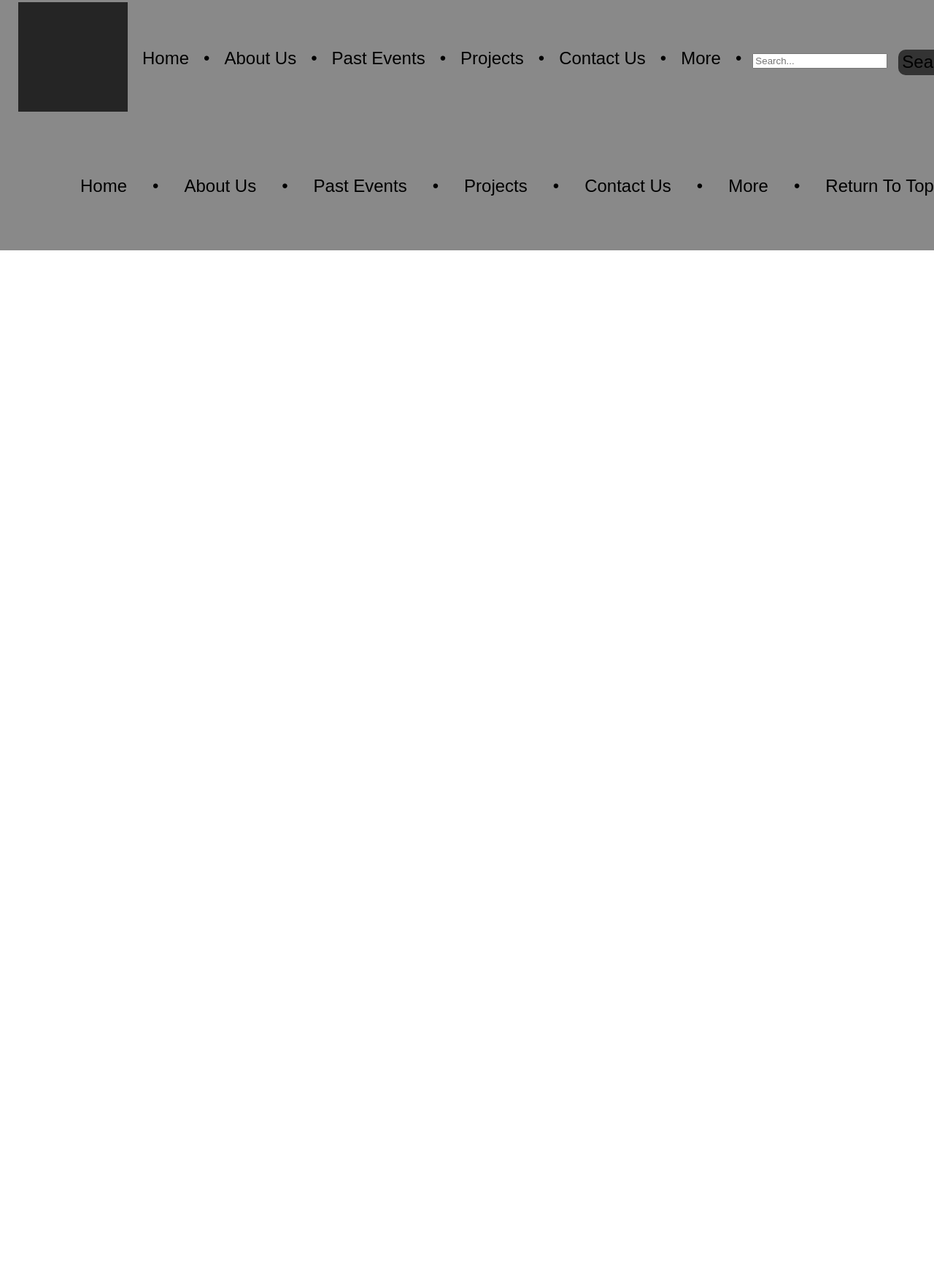
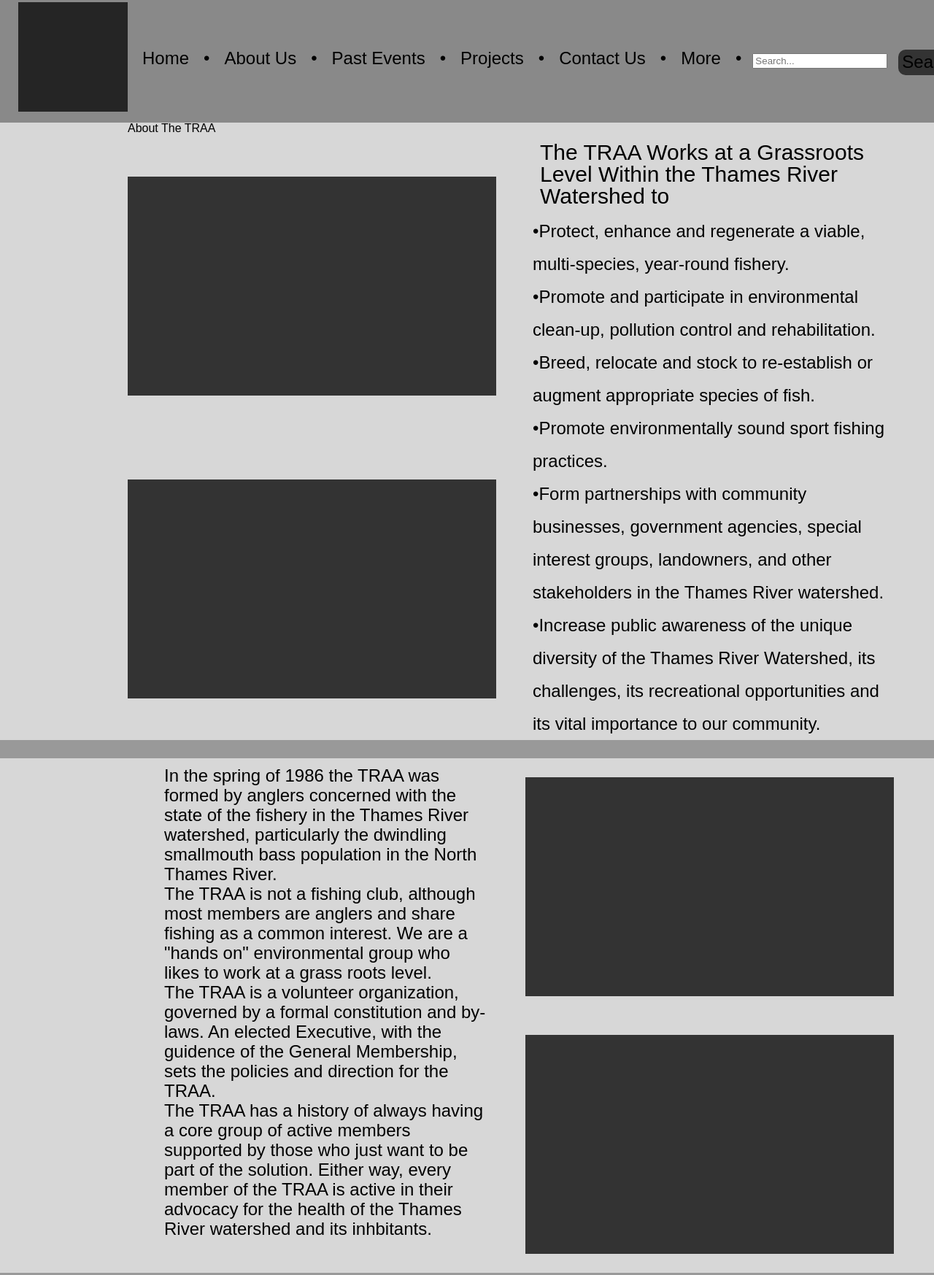
Before and after one commit to h-main81423/main_h_fuller_s_scaffold, a plain HTML site: page about.html in a window 1280 px wide. Shown: the part 7-1754 px from the top of the page at 73% size. Before the commit the page ends 800 px from the top, so only its background shows below. Drawn offline with Linux system fonts and the light colour scheme.

Commit message:
fixing about page overwrite
had to copy the about page from dev.sim branch into master due to complications with merging

```diff
--- a/about.html
+++ b/about.html
@@ -2,7 +2,7 @@
 <html lang="en">
 <head>
 	<meta charset="UTF-8">
-	<title>About Us</title>
+	<title>Thames River Anglers Association</title>
 	<link href="css/reset.css" rel="stylesheet" type="text/css">
 	<link href="css/main.css" rel="stylesheet" type="text/css">
 </head>
@@ -30,6 +30,61 @@
 		</nav>
 	</div>
 
+		<div class="title">
+		<h1>About The TRAA</h1></div>
+		<section id="about1">
+			<div id="aboutImageCon">
+				<div id="imageA1"></div>
+				<div id="imageA2"></div>
+			</div>
+			<div id="about1TextCon">
+				<section id="aboutTop">
+					<div class="title2">
+					<h2>The TRAA Works at a Grassroots Level Within the Thames River Watershed to</h2></div>
+					<p>•Protect, enhance and regenerate a viable, multi-species, year-round fishery.</p>
+					<p>•Promote and participate in environmental clean-up, pollution control and rehabilitation.</p>
+					<p>•Breed, relocate and stock to re-establish or augment appropriate species of fish.</p>
+					<p>•Promote environmentally sound sport fishing practices.</p>
+					<p>•Form partnerships with community businesses, government agencies, special interest groups, landowners, and other stakeholders in the Thames River watershed.</p>
+					<p>•Increase public awareness of the unique diversity of the Thames River Watershed, its challenges, its recreational opportunities and its vital importance to our community.</p>
+				</section>
+			</div>
+		</section>
+
+	<div class="divider"></div>
+
+	<div id="about2">
+		<div id="about2TextCon">
+			<p>In the spring of 1986 the TRAA was formed by anglers concerned with the state of the fishery in the Thames River watershed, particularly the dwindling smallmouth bass population in the North Thames River.</p>
+			<p>The TRAA is not a fishing club, although most members are anglers and share fishing as a common interest. We are a "hands on" environmental group who likes to work at a grass roots level.</p>
+			<p>The TRAA is a volunteer organization, governed by a formal constitution and by-laws. An elected Executive, with the guidence of the General Membership, sets the policies and direction for the TRAA.</p>
+			<p>The TRAA has a history of always having a core group of active members supported by those who just want to be part of the solution. Either way, every member of the TRAA is active in their advocacy for the health of the Thames River watershed and its inhbitants.</p>
+		</div>
+			<div id="about2ImageCon">
+			<div id="about2Image"></div>
+			<div id="about2Image2"></div>
+		</div>
+	</div>
+
+	<div class="divider"></div>
+
+	<div id="memberships">
+			<div id="membershipImg"></div>
+			<div id="membershipText"><h2>MEMBERSHIPS
+			ARE DUE! </h2>
+			<p>You get to be a TRAA member for a whole year for only $25! Your membership also adds another voice to our efforts in protecting and enhancing aquatic habitats in the London & area community.
+			You’ve taken a lot of enjoyment from this unique fishery. It’s time togive back by being a part of the solution.</p></div>
+		</div>
+
+
+
+
+
+
+
+
+
+
 	<div id="footerNav">
 		<div>
 			<ul>
```
